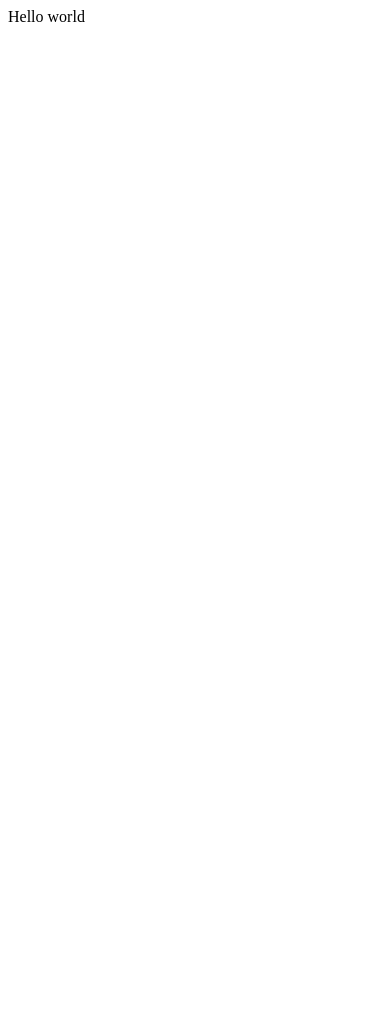
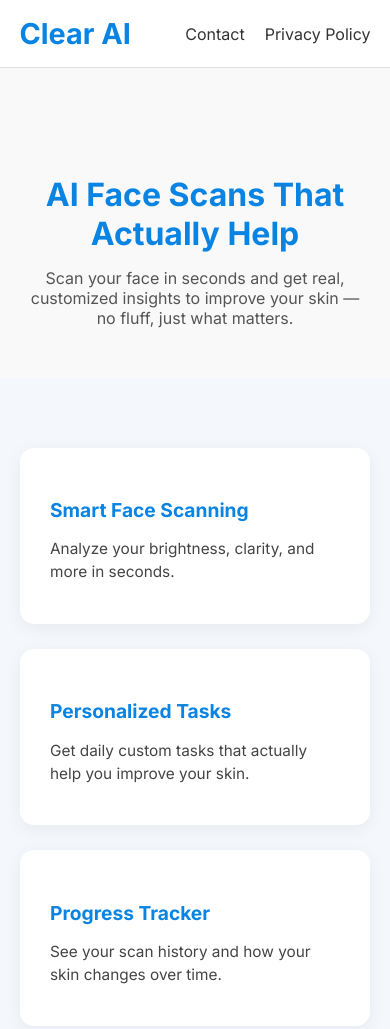
Before and after one commit to clearai-app/clearai-app.github.io, a plain HTML site: page index.html in a window 390 px wide. Shown: the top 1029 px of the page. Before the commit the page ends 844 px from the top, so only its background shows below. Drawn offline with Linux system fonts and the light colour scheme.

Commit message:
Clear AI Website: Million Dollar Idea

```diff
--- a/index.html
+++ b/index.html
@@ -1,16 +1,206 @@
 <!DOCTYPE html>
-<html>
+<html lang="en">
+<head>
+  <meta charset="UTF-8" />
+  <meta name="viewport" content="width=device-width, initial-scale=1.0"/>
+  <title>Clear AI – Smart Skin Insights</title>
+  <link href="https://fonts.googleapis.com/css2?family=Inter:wght@400;600;700&display=swap" rel="stylesheet">
+  <style>
+    body {
+      margin: 0;
+      font-family: 'Inter', sans-serif;
+      background-color: #fefefe;
+      color: #1a1a1a;
+    }
 
-<head>
-  <meta charset="utf-8">
-  <meta name="viewport" content="width=device-width">
-  <title>replit</title>
-  <link href="style.css" rel="stylesheet" type="text/css" />
+    /* HEADER */
+    header {
+      background-color: #ffffff;
+      border-bottom: 1px solid #e0e0e0;
+      padding: 16px 0;
+      position: sticky;
+      top: 0;
+      z-index: 1000;
+    }
+
+    .container {
+      width: 90%;
+      max-width: 1150px;
+      margin: 0 auto;
+      display: flex;
+      justify-content: space-between;
+      align-items: center;
+    }
+
+    .logo {
+      font-size: 1.8rem;
+      font-weight: 700;
+      color: #0984e3;
+    }
+
+    .nav {
+      list-style: none;
+      display: flex;
+      gap: 30px;
+      margin: 0;
+      padding: 0;
+    }
+
+    .nav a {
+      text-decoration: none;
+      color: #333;
+      font-weight: 500;
+      transition: all 0.3s ease;
+    }
+
+    .nav a:hover {
+      color: #0984e3;
+    }
+
+    /* HERO */
+    .hero {
+      padding: 80px 20px 50px;
+      text-align: center;
+      background-color: #f9f9f9;
+    }
+
+    .hero h2 {
+      font-size: 2.5rem;
+      color: #0984e3;
+      margin-bottom: 15px;
+    }
+
+    .hero p {
+      font-size: 1.1rem;
+      max-width: 600px;
+      margin: 0 auto;
+      color: #555;
+    }
+
+    /* FEATURE BOXES */
+    .features {
+      background-color: #f4f7fb;
+      padding: 70px 20px;
+      display: flex;
+      justify-content: center;
+      flex-wrap: wrap;
+      gap: 25px;
+    }
+
+    .feature-box {
+      background: white;
+      padding: 25px 30px;
+      border-radius: 14px;
+      box-shadow: 0 4px 18px rgba(0,0,0,0.06);
+      width: 260px;
+      text-align: left;
+      transition: transform 0.3s ease, box-shadow 0.3s ease;
+      cursor: default;
+    }
+
+    .feature-box:hover {
+      transform: translateY(-6px);
+      box-shadow: 0 10px 25px rgba(0,0,0,0.1);
+    }
+
+    .feature-box h4 {
+      color: #0984e3;
+      font-size: 1.2rem;
+      margin-bottom: 10px;
+    }
+
+    .feature-box p {
+      color: #444;
+      font-size: 0.96rem;
+      line-height: 1.5;
+    }
+
+    /* FOOTER */
+    footer {
+      background-color: #ffffff;
+      padding: 40px 20px;
+      text-align: center;
+      font-size: 0.95rem;
+      border-top: 1px solid #e0e0e0;
+    }
+
+    footer a {
+      color: #0984e3;
+      text-decoration: none;
+      font-weight: 500;
+      margin: 0 10px;
+    }
+
+    footer a:hover {
+      text-decoration: underline;
+    }
+
+    @media (max-width: 768px) {
+      .feature-box {
+        width: 90%;
+      }
+
+      .nav {
+        gap: 20px;
+      }
+
+      .hero h2 {
+        font-size: 2rem;
+      }
+
+      .hero p {
+        font-size: 1rem;
+      }
+    }
+  </style>
 </head>
+<body>
 
-<body>
-  Hello world
-  <script src="script.js"></script>
+  <!-- HEADER -->
+  <header>
+    <div class="container">
+      <div class="logo">Clear AI</div>
+      <ul class="nav">
+        <li><a href="mailto:team@clear-ai.app">Contact</a></li>
+        <li><a href="privacypolicy.html">Privacy Policy</a></li>
+      </ul>
+    </div>
+  </header>
+
+  <!-- HERO -->
+  <section class="hero">
+    <h2>AI Face Scans That Actually Help</h2>
+    <p>Scan your face in seconds and get real, customized insights to improve your skin — no fluff, just what matters.</p>
+  </section>
+
+  <!-- FEATURE BOXES -->
+  <section class="features">
+    <div class="feature-box">
+      <h4>Smart Face Scanning</h4>
+      <p>Analyze your brightness, clarity, and more in seconds.</p>
+    </div>
+    <div class="feature-box">
+      <h4>Personalized Tasks</h4>
+      <p>Get daily custom tasks that actually help you improve your skin.</p>
+    </div>
+    <div class="feature-box">
+      <h4>Progress Tracker</h4>
+      <p>See your scan history and how your skin changes over time.</p>
+    </div>
+    <div class="feature-box">
+      <h4>Streak System</h4>
+      <p>Stay consistent and motivated with streak tracking.</p>
+    </div>
+  </section>
+
+  <!-- FOOTER -->
+  <footer>
+    <p>Contact us: <a href="mailto:team@clear-ai.app">team@clear-ai.app</a></p>
+    <p>
+      <a href="https://www.apple.com/legal/internet-services/itunes/dev/stdeula/" target="_blank">Terms of Service</a> |
+      <a href="privacypolicy.html">Privacy Policy</a>
+    </p>
+  </footer>
+
 </body>
-
 </html>
--- a/style.css
+++ /dev/null
@@ -1,4 +0,0 @@
-html {
-  height: 100%;
-  width: 100%;
-}
```
Also changed, not shown: privacypolicy.html (added, +85 -0 lines).
